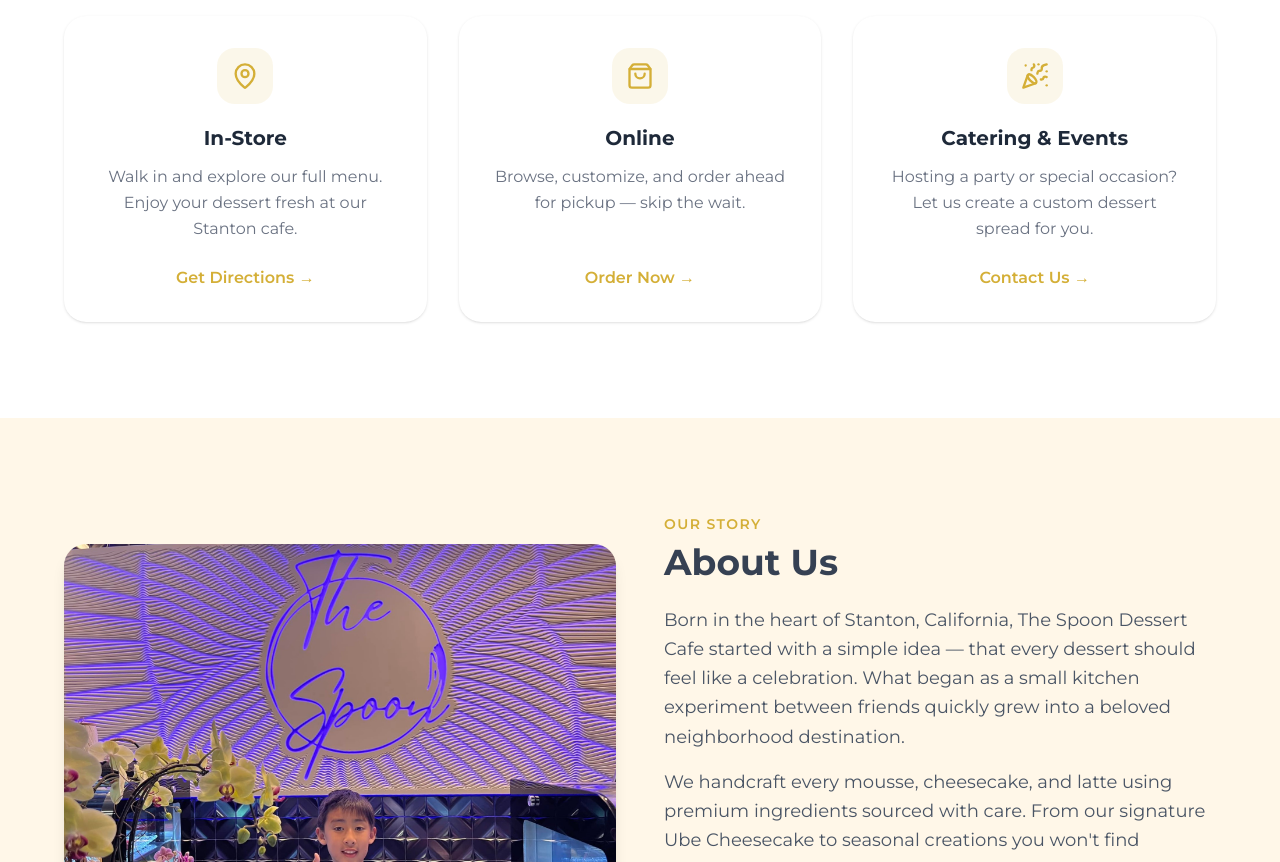
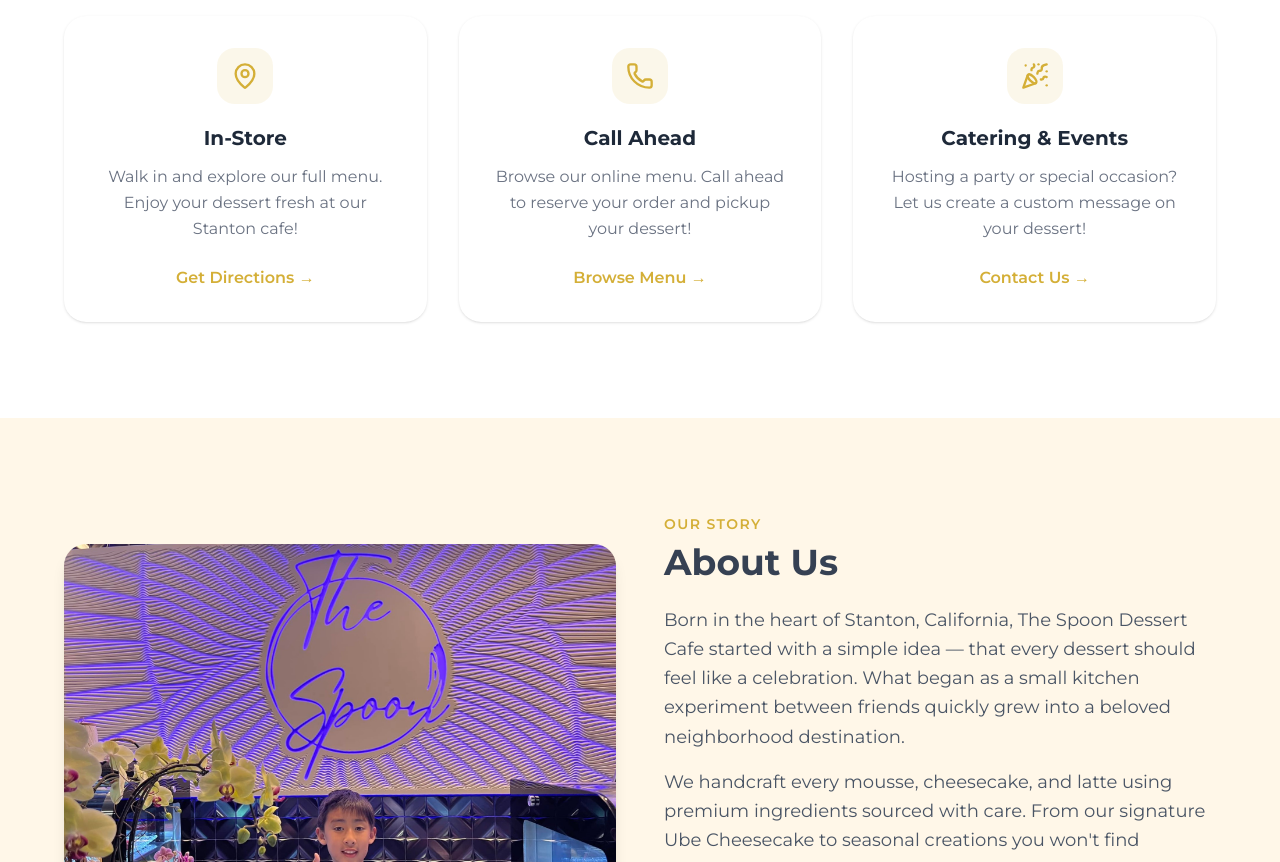
Before and after one commit to derpadev/thespoon, a React (Vite) app in the folder frontend/: page / in a window 1280 px wide. Shown: the part 3460-4322 px from the top of the page. Built offline with nearby package versions, Linux system fonts and the light colour scheme; a web font is replaced by a local one.

Commit message:
Updated ordering options

```diff
--- a/frontend/src/components/Navbar.jsx
+++ b/frontend/src/components/Navbar.jsx
@@ -5,16 +5,9 @@
 
 export default function Navbar() {
   const [mobileOpen, setMobileOpen] = useState(false);
-  const [showComingSoon, setShowComingSoon] = useState(false);
   const location = useLocation();
   const navigate = useNavigate();
   const isHome = location.pathname === "/";
-
-  const handleOrderClick = () => {
-    setMobileOpen(false);
-    setShowComingSoon(true);
-    setTimeout(() => setShowComingSoon(false), 3000);
-  };
 
   useEffect(() => {
     document.body.style.overflow = mobileOpen ? "hidden" : "";
@@ -67,7 +60,7 @@
         <div className="flex items-center gap-3">
           <Button
             className="rounded-2xl bg-[#D4AF37] text-black hover:bg-[#bfa134] hidden md:inline-flex"
-            onClick={handleOrderClick}
+            onClick={() => scrollToSection("order")}
           >
             Order Now
           </Button>
@@ -106,20 +99,12 @@
           </button>
           <Button
             className="rounded-2xl bg-[#D4AF37] text-black hover:bg-[#bfa134] text-lg px-8 py-3"
-            onClick={handleOrderClick}
+            onClick={() => scrollToSection("order")}
           >
             Order Now
           </Button>
         </div>
       )}
-
-      {/* Coming Soon Toast */}
-      {showComingSoon && (
-        <div className="fixed top-20 left-1/2 -translate-x-1/2 z-50 bg-gray-900 text-white px-6 py-3 rounded-2xl shadow-lg flex items-center gap-3 animate-fade-in">
-          <span className="text-[#D4AF37] font-bold text-lg">Coming Soon!</span>
-          <span className="text-gray-300 text-sm">Online ordering is on its way.</span>
-        </div>
-      )}
     </>
   );
 }
--- a/frontend/src/components/OrderOptions.jsx
+++ b/frontend/src/components/OrderOptions.jsx
@@ -1,25 +1,25 @@
 import { motion } from "framer-motion";
-import { MapPin, ShoppingBag, PartyPopper } from "lucide-react";
+import { MapPin, Phone, PartyPopper } from "lucide-react";
 
 const options = [
   {
     icon: MapPin,
     title: "In-Store",
-    description: "Walk in and explore our full menu. Enjoy your dessert fresh at our Stanton cafe.",
+    description: "Walk in and explore our full menu. Enjoy your dessert fresh at our Stanton cafe!",
     cta: "Get Directions",
     href: "https://www.google.com/maps/place/The+Spoon/@33.7971664,-117.9947788,17z",
   },
   {
-    icon: ShoppingBag,
-    title: "Online",
-    description: "Browse, customize, and order ahead for pickup — skip the wait.",
-    cta: "Order Now",
+    icon: Phone,
+    title: "Call Ahead",
+    description: "Browse our online menu. Call ahead to reserve your order and pickup your dessert!",
+    cta: "Browse Menu",
     href: "#menu",
   },
   {
     icon: PartyPopper,
     title: "Catering & Events",
-    description: "Hosting a party or special occasion? Let us create a custom dessert spread for you.",
+    description: "Hosting a party or special occasion? Let us create a custom message on your dessert!",
     cta: "Contact Us",
     href: "#contact",
   },
--- a/frontend/src/data/menu.json
+++ b/frontend/src/data/menu.json
@@ -46,12 +46,12 @@
 
   {"id":41,"name":"Honey Passion Fruit Tea","price":"$5.25","image":"","categories":["Hot Tea"]},
   {"id":42,"name":"Beauty Tea","price":"$4","image":"","categories":["Hot Tea"]},
-  {"id":43,"name":"Kumquat Ice Tea","price":"$5.25","image":"","categories":["Iced Tea"]},
+  {"id":43,"name":"Kumquat Ice Tea","price":"$5.25","image":"/kumquat_iced_tea.jpg","categories":["Iced Tea"]},
   {"id":44,"name":"Hot Tea Pot","price":"$5","image":"","categories":["Hot Tea"]},
   {"id":45,"name":"Cafe Latte","price":"$5","image":"","categories":["Coffee","Specialty Drinks"]},
 
-  {"id":46,"name":"Ube Latte","price":"$6","image":"","categories":["Specialty Drinks"]},
-  {"id":47,"name":"Ube Cafe Latte","price":"$6.50","image":"","categories":["Specialty Drinks"]},
+  {"id":46,"name":"Ube Latte","price":"$6","image":"/ube_latte.jpg","categories":["Specialty Drinks"]},
+  {"id":47,"name":"Ube Cafe Latte","price":"$6.50","image":"","categories":["Specialty Drinks", "Coffee"]},
   {"id":48,"name":"Matcha Cafe Latte","price":"$6.50","image":"","categories":["Coffee","Specialty Drinks"]},
   {"id":49,"name":"Creme Brulee Coffee","price":"$6.50","image":"","categories":["Coffee","Specialty Drinks"]},
   {"id":50,"name":"Creme Brulee Black Sesame Latte","price":"$6","image":"","categories":["Specialty Drinks"]},
```
Also changed, not shown: frontend/public/kumquat_iced_tea.jpg (added), frontend/public/ube_latte.jpg (added).
